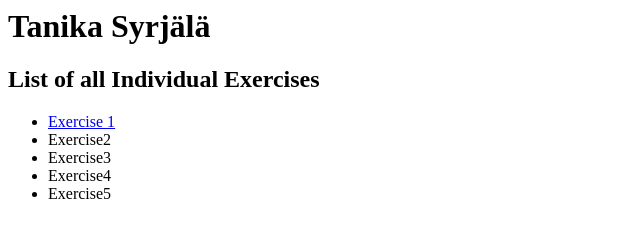
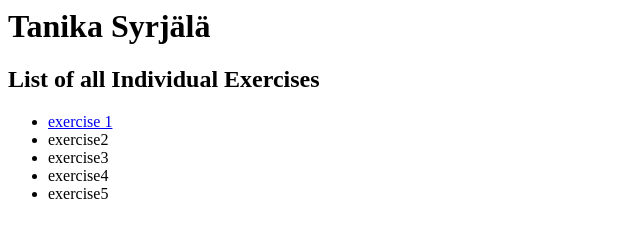
Before and after one commit to TanikaS/tanika_syrjala, a plain HTML site: page index.html in a window 1280 px wide. Shown: the full height of the page, 0-640 px from the left. Drawn offline with Linux system fonts and the light colour scheme.

Commit message:
Update index.html

```diff
--- a/index.html
+++ b/index.html
@@ -6,11 +6,11 @@
 <h1>Tanika Syrjälä</h1>
 <h2>List of all Individual Exercises</h2>
 <ul>
-    <li><a href="Exercise1.html" target="_black" >Exercise 1</a></li>
-    <li>Exercise2</li>
-    <li>Exercise3</li>
-    <li>Exercise4</li>
-    <li>Exercise5</li>
+    <li><a href="exercise1.html" target="_black" >exercise 1</a></li>
+    <li>exercise2</li>
+    <li>exercise3</li>
+    <li>exercise4</li>
+    <li>exercise5</li>
 </ul>
 
 </body>
```
